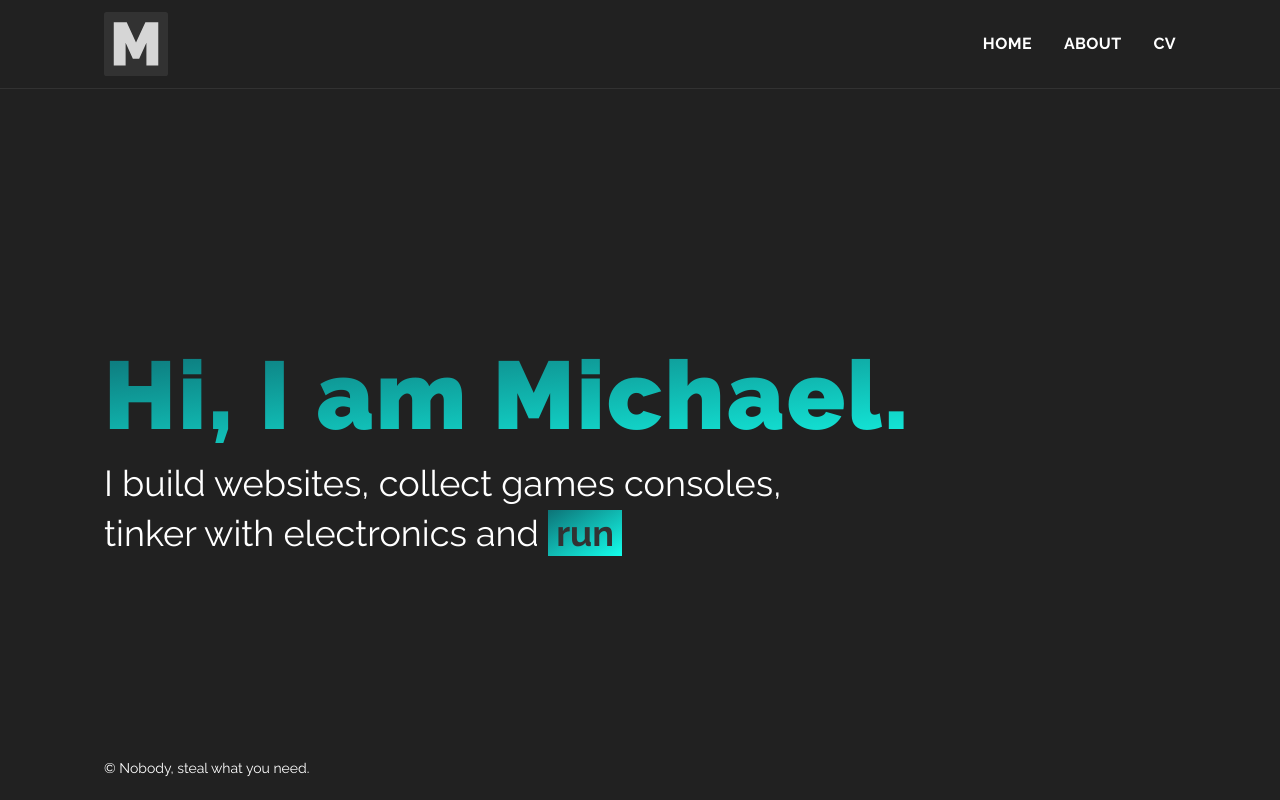
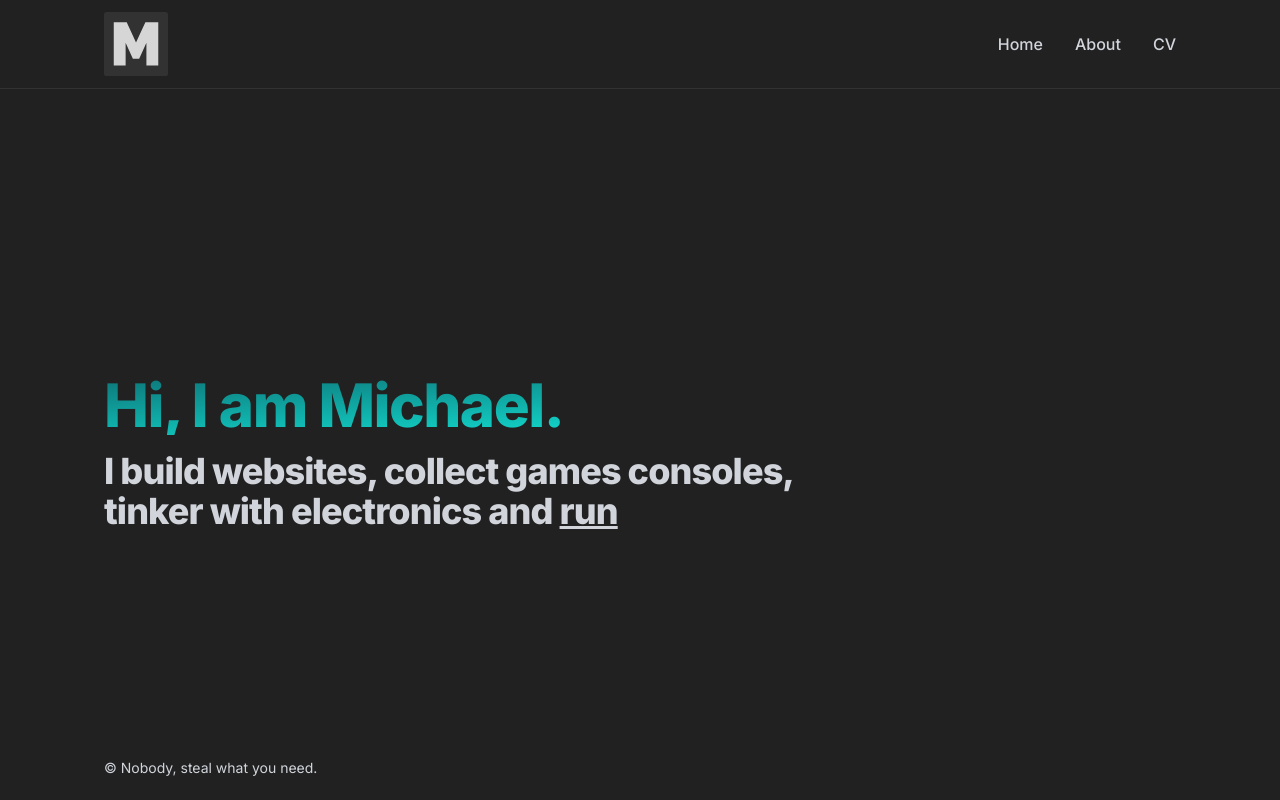
Before and after one commit to michaelpallister/michaelpallister.dev, a Next.js app: page / in a window 1280 px wide. Built offline with nearby package versions, Linux system fonts and the light colour scheme.

Commit message:
Updating fonts

```diff
--- a/components/gameCard.tsx
+++ b/components/gameCard.tsx
@@ -17,10 +17,10 @@ const GameCard = ({
       <div className='bg-mine-shaft-solid rounded-bl rounded-br p-4 h-full'>
         <div className='flex items-start justify-between h-full'>
           <div className='mr-4 flex-1 flex flex-col justify-between h-full'>
-            <p className='text-sm uppercase text-white font-medium mb-4 tracking-wide'>
+            <p className='text-sm text-gray-300 mb-4 font-medium tracking-tight'>
               {title} - {completion}
             </p>
-            <p className='bg-white text-mine-shaft place-self-start px-2 py-1 text-xs font-semibold rounded'>
+            <p className='bg-white text-mine-shaft place-self-start px-2 py-1 text-xs font-extrabold rounded'>
               {platform}
             </p>
           </div>
--- a/pages/_app.tsx
+++ b/pages/_app.tsx
@@ -64,17 +64,17 @@ function MyApp({ Component, pageProps }: AppProps) {
             </Link>
             <nav>
               <Link href='/'>
-                <a className='hover:underline text-white  hover:text-cyan mr-8 font-bold uppercase tracking-wide'>
+                <a className='hover:underline text-gray-300  hover:text-cyan mr-8 font-medium'>
                   Home
                 </a>
               </Link>
               <Link href='/about'>
-                <a className='hover:underline text-white  hover:text-cyan mr-8 font-bold uppercase tracking-wide'>
+                <a className='hover:underline text-gray-300  hover:text-cyan mr-8 font-medium'>
                   About
                 </a>
               </Link>
               <Link href='/cv'>
-                <a className='hover:underline text-white hover:text-cyan font-bold uppercase tracking-wide'>
+                <a className='hover:underline text-gray-300 hover:text-cyan font-medium'>
                   CV
                 </a>
               </Link>
@@ -83,7 +83,7 @@ function MyApp({ Component, pageProps }: AppProps) {
         </header>
         <Component {...pageProps} />
         <footer className='container h-16 flex items-center'>
-          <p className='text-sm text-white'>
+          <p className='text-sm text-gray-300'>
             &copy; Nobody, steal what you need.
           </p>
         </footer>
--- a/pages/_document.tsx
+++ b/pages/_document.tsx
@@ -19,7 +19,7 @@ class MyDocument extends Document {
       <Html lang='en'>
         <Head>
           <link
-            href='https://fonts.googleapis.com/css2?family=Raleway:wght@400;600;700;900&display=swap'
+            href='https://fonts.googleapis.com/css2?family=Inter:wght@400;500;800&display=swap'
             rel='stylesheet'
           />
           <meta name='theme-color' content='#14FFEC'></meta>
--- a/pages/about/index.tsx
+++ b/pages/about/index.tsx
@@ -34,20 +34,20 @@ const About = (props: Games) => {
 
       <main className='container'>
         <h1 className='heading'>About me</h1>
-        <p className='mt-2 lg:mt-4 text-white'>
+        <p className='about__p'>
           Hi, I&#39;m Michael Pallister. A developer from the North East of
           England. I have over a decade of experience working on projects of all
           sizes, from marketing sites to SaaS products to e-commerce monorepos.
         </p>
-        <p className='mt-2 lg:mt-4 text-white'>
+        <p className='about__p'>
           Along the way, I have been fortunate enough to produce work for global
           brands like the BBC, Mitre, Gola, Kickers and the UK&#39;s largest
           electrical wholesaler CEF.
         </p>
-        <p className='mt-2 lg:mt-4 text-white'>
+        <p className='about__p'>
           I enjoy creating scalable and maintainable front-ends.
         </p>
-        <p className='mt-2 lg:mt-4 text-white'>
+        <p className='about__p'>
           I&#39;m a dad to a 16-month old girl and in the little spare time I
           have; I enjoy gaming, collecting game consoles, tinkering with
           electronics and running.
--- a/pages/index.tsx
+++ b/pages/index.tsx
@@ -17,13 +17,13 @@ const Home: NextPage = (props) => {
       </Head>
 
       <main className='container'>
-        <h1 className='text-6xl lg:text-8xl font-black flex items-center text-transparent tracking-wide bg-clip-text bg-gradient-to-br from-surfie-green to-cyan'>
+        <h1 className='text-6xl font-extrabold flex items-center text-transparent tracking-tight bg-clip-text bg-gradient-to-br from-surfie-green to-cyan'>
           Hi, I am Michael.
         </h1>
-        <p className='text-2xl mt-2 lg:text-4xl lg:mt-4 lg:leading-snug lg:w-2/3 text-white'>
+        <p className='text-4xl tracking-tight font-extrabold mt-2 lg lg:mt-4 lg:w-2/3 text-gray-300'>
           I build websites, collect games consoles, tinker with electronics and{' '}
           <a
-            className='big-link'
+            className='underline hover:text-cyan'
             href='https://www.strava.com/athletes/10793089'
             target='_blank'
             rel='noreferrer noopener'
--- a/styles/globals.css
+++ b/styles/globals.css
@@ -13,7 +13,7 @@ h3,
 p,
 ul,
 li {
-  @apply text-white;
+  @apply text-gray-300;
 }
 
 .container {
@@ -24,16 +24,13 @@ li {
   width: clamp(20rem, 100vw, 70rem);
 }
 
-.big-link {
-  @apply bg-gradient-to-br from-surfie-green to-cyan px-2 py-0.5 font-bold text-mine-shaft-solid;
+.heading {
+  @apply text-3xl font-extrabold flex items-center text-gray-300 border-b border-mine-shaft-solid pb-2 tracking-tight text-gray-300;
 }
 
-.big-link:hover {
-  @apply bg-surfie-green text-white;
-}
-
-.heading {
-  @apply text-3xl font-bold flex items-center text-white uppercase border-b border-mine-shaft-solid pb-2 tracking-wider;
+.about__p {
+  @apply mt-2 lg:mt-6 text-gray-300;
+  max-width: 70ch;
 }
 
 .job {
@@ -41,7 +38,7 @@ li {
 }
 
 .job__title {
-  @apply text-lg font-bold mb-1 text-transparent tracking-wide bg-clip-text bg-gradient-to-br from-surfie-green to-cyan;
+  @apply text-lg font-extrabold mb-1 text-transparent tracking-tight bg-clip-text bg-gradient-to-br from-surfie-green to-cyan;
 }
 
 .job__date {
@@ -58,5 +55,5 @@ li {
 }
 
 .tag {
-  @apply bg-mine-shaft-solid text-white text-xs px-3 py-2 rounded;
+  @apply bg-mine-shaft-solid text-gray-300 text-xs px-3 py-2 rounded;
 }
--- a/tailwind.config.js
+++ b/tailwind.config.js
@@ -15,7 +15,7 @@ module.exports = {
         white: '#fff',
       },
       fontFamily: {
-        sans: ['Raleway', ...defaultTheme.fontFamily.sans],
+        sans: ['Inter', ...defaultTheme.fontFamily.sans],
       },
     },
   },
```
